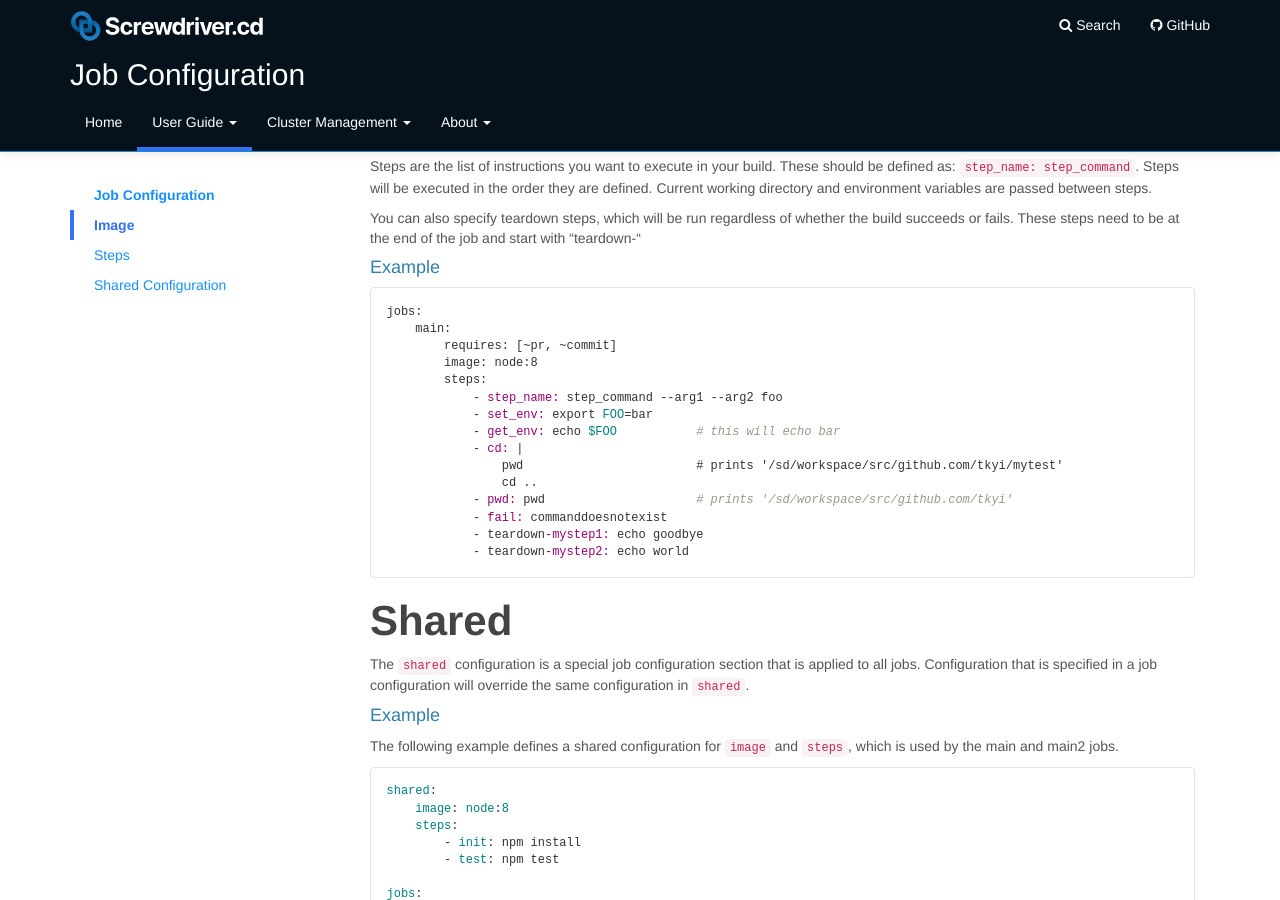
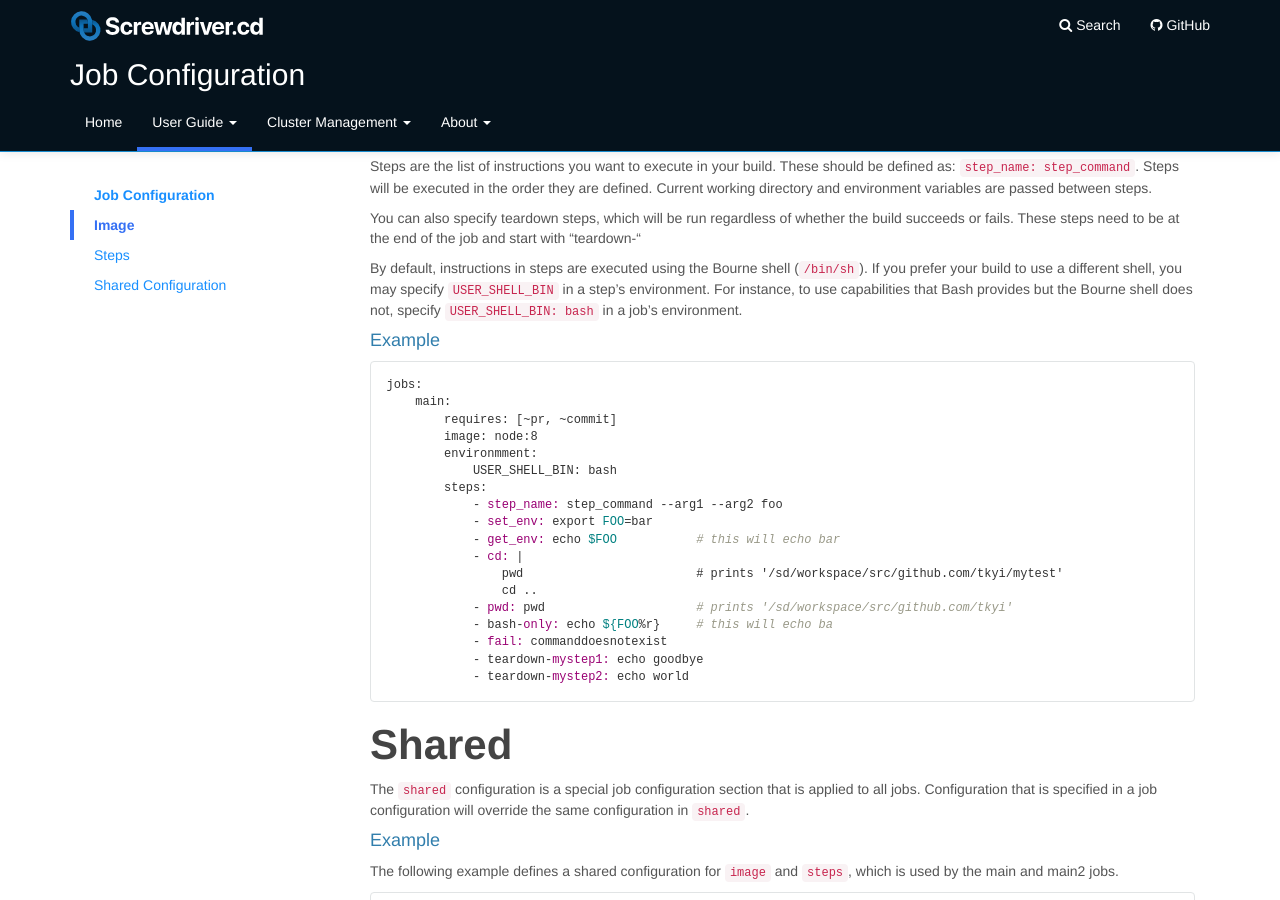
Before and after one commit to screwdriver-cd/guide, a Jekyll site: the page built from docs/user-guide/configuration/jobconfiguration.md, in a window 1280 px wide and 900 px high, scrolled down 719 px. Built offline with Jekyll 4.4.1, drawn with Linux system fonts in a browser that asks for light colours.

Commit message:
add more information about USER_SHELL_BIN
If I just wanted to know (like I did yesterday) which shell is used to
run step commands, I wouldn't think to check under environment
variables, although it's useful information there too.

````diff
--- a/docs/user-guide/configuration/jobconfiguration.md
+++ b/docs/user-guide/configuration/jobconfiguration.md
@@ -49,12 +49,16 @@ Steps are the list of instructions you want to execute in your build. These shou
 
 You can also specify teardown steps, which will be run regardless of whether the build succeeds or fails. These steps need to be at the end of the job and start with "teardown-"
 
+By default, instructions in steps are executed using the Bourne shell (`/bin/sh`). If you prefer your build to use a different shell, you may specify `USER_SHELL_BIN` in a step's environment. For instance, to use capabilities that Bash provides but the Bourne shell does not, specify `USER_SHELL_BIN: bash` in a job's environment.
+
 #### Example
 ```
 jobs:
     main:
         requires: [~pr, ~commit]
         image: node:8
+        environmment:
+            USER_SHELL_BIN: bash
         steps:
             - step_name: step_command --arg1 --arg2 foo
             - set_env: export FOO=bar
@@ -63,6 +67,7 @@ jobs:
                 pwd                        # prints '/sd/workspace/src/github.com/tkyi/mytest'
                 cd ..
             - pwd: pwd                     # prints '/sd/workspace/src/github.com/tkyi'
+            - bash-only: echo ${FOO%r}     # this will echo ba
             - fail: commanddoesnotexist
             - teardown-mystep1: echo goodbye
             - teardown-mystep2: echo world
````
Also changed, not shown: docs/user-guide/FAQ.md (+6 -0 lines).
